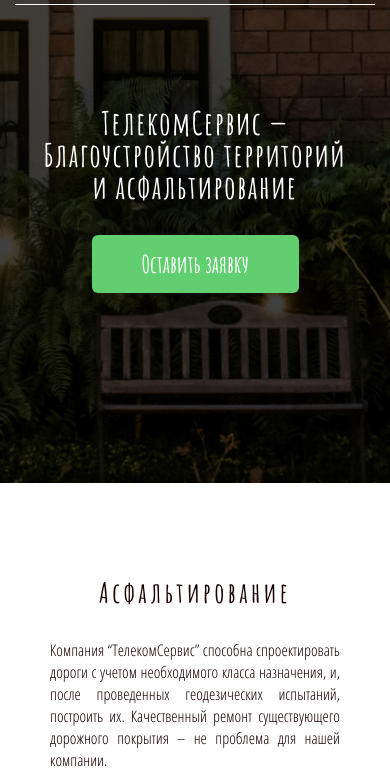
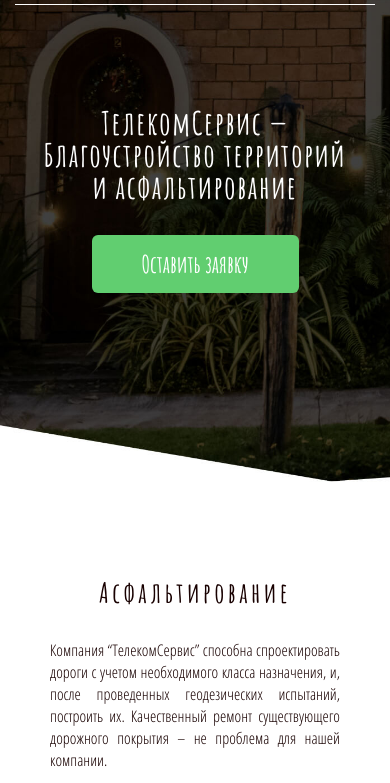
Before and after one commit to vitalii-grigorash/telecom-service, a React app: page / in a window 390 px wide. Shown: the part 100-883 px from the top of the page. Built offline with nearby package versions, Linux system fonts and the light colour scheme.

Commit message:
fix main-background adaptive img

```diff
--- a/src/components/Main/Main.css
+++ b/src/components/Main/Main.css
@@ -43,7 +43,6 @@
 }
 @media screen and (max-width: 730px) {
     .main__background {
-        background-image: url(../../images/main-background-mobile.jpg);
         min-height: 766px;
         padding-top: 20px;
     }
```
Also changed, not shown: src/images/main-background-mobile.jpg (deleted).
